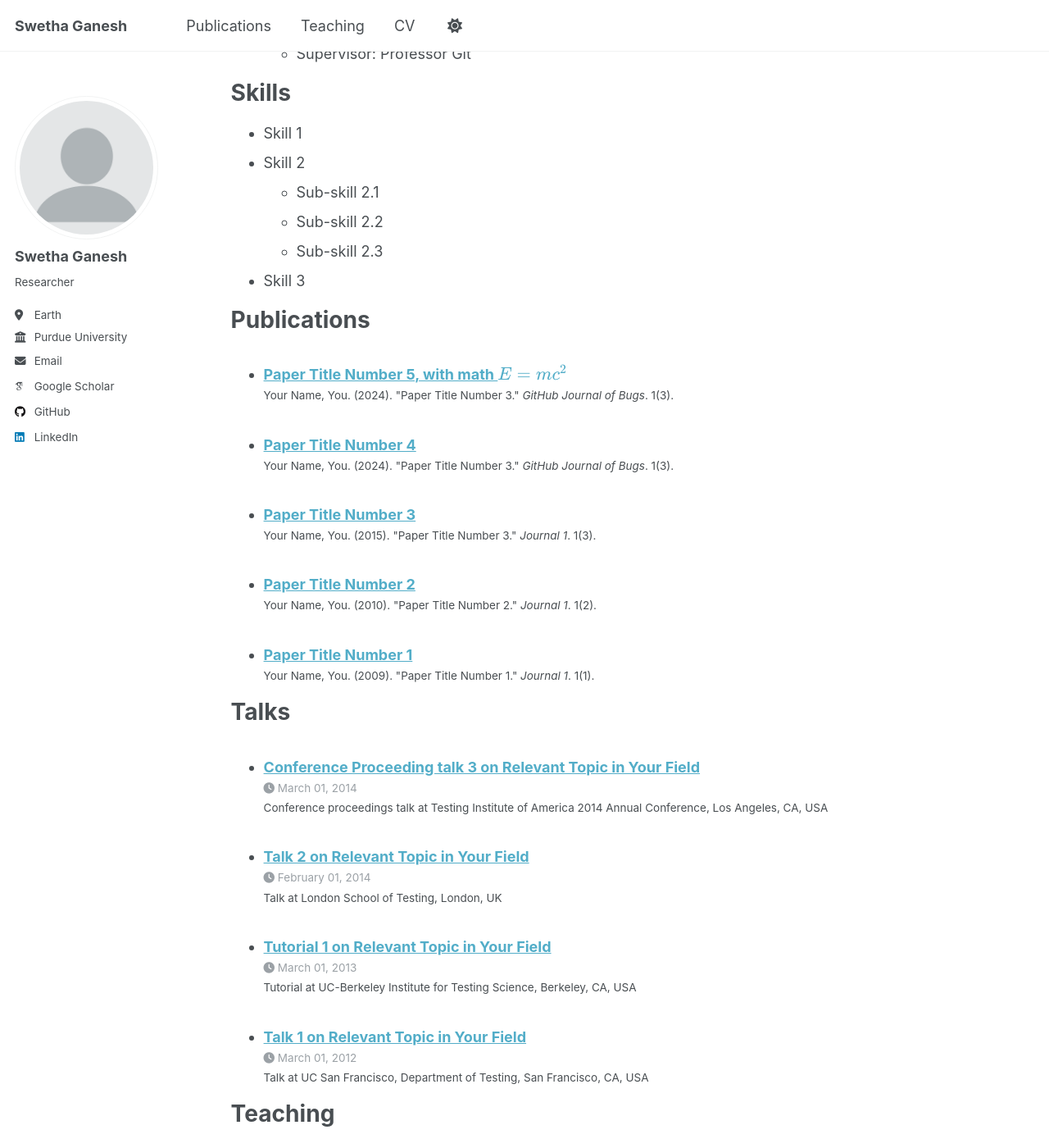
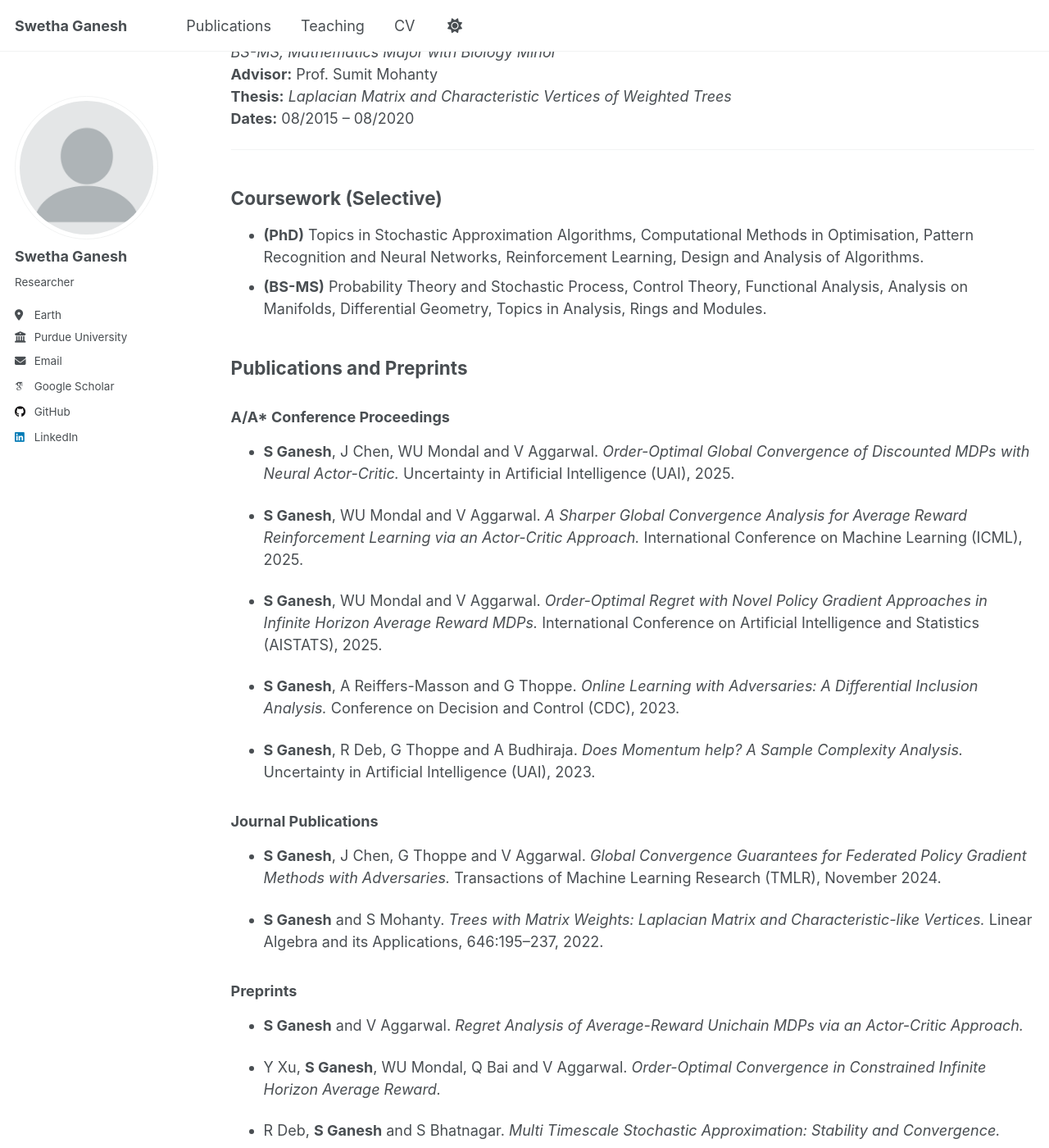
Before and after one commit to swethaganesh17/swethaganesh17.github.io, a Jekyll site: the page built from _pages/cv.md, in a window 1280 px wide and 1400 px high, scrolled down 706 px. Shown: the whole window at 82% size. Built offline with Jekyll 4.4.1, drawn with Linux system fonts in a browser that asks for light colours; some web fonts are replaced; a script that is not in the unit is left out; some of the changed text lies outside the part shown.

Commit message:
Update cv.md

```diff
--- a/_pages/cv.md
+++ b/_pages/cv.md
@@ -9,56 +9,89 @@ redirect_from:
 
 {% include base_path %}
 
-Education
-======
-* Ph.D in Version Control Theory, GitHub University, 2018 (expected)
-* M.S. in Jekyll, GitHub University, 2014
-* B.S. in GitHub, GitHub University, 2012
+## Experience
 
-Work experience
-======
-* Spring 2024: Academic Pages Collaborator
-  * GitHub University
-  * Duties includes: Updates and improvements to template
-  * Supervisor: The Users
+**Purdue University, West Lafayette**
+*Postdoctoral Scholar, School of Industrial Engineering*
+**Advisor:** Prof. Vaneet Aggarwal
+**Dates:** 02/2025 – Present
 
-* Fall 2015: Research Assistant
-  * GitHub University
-  * Duties included: Merging pull requests
-  * Supervisor: Professor Hub
+**Purdue University, West Lafayette**
+*Visiting Scholar, School of Industrial Engineering*
+**Advisor:** Prof. Vaneet Aggarwal
+**Dates:** 08/2023 – 01/2025
 
-* Summer 2015: Research Assistant
-  * GitHub University
-  * Duties included: Tagging issues
-  * Supervisor: Professor Git
+---
 
-Skills
-======
-* Skill 1
-* Skill 2
-  * Sub-skill 2.1
-  * Sub-skill 2.2
-  * Sub-skill 2.3
-* Skill 3
+## Education
 
-Publications
-======
-  <ul>{% for post in site.publications reversed %}
-    {% include archive-single-cv.html %}
-  {% endfor %}</ul>
+**Indian Institute of Science, Bengaluru**
+*PhD, Department of Computer Science and Automation*
+**Advisor:** Prof. Gugan Thoppe
+**Thesis:** *On Policy Gradients, Momentum, and Learning with Adversaries: Algorithms and Convergence Analysis*
+**Dates:** 10/2020 – 02/2025
 
-Talks
-======
-  <ul>{% for post in site.talks reversed %}
-    {% include archive-single-talk-cv.html  %}
-  {% endfor %}</ul>
+**Indian Institute of Science Education and Research, Trivandrum**
+*BS-MS, Mathematics Major with Biology Minor*
+**Advisor:** Prof. Sumit Mohanty
+**Thesis:** *Laplacian Matrix and Characteristic Vertices of Weighted Trees*
+**Dates:** 08/2015 – 08/2020
 
-Teaching
-======
-  <ul>{% for post in site.teaching reversed %}
-    {% include archive-single-cv.html %}
-  {% endfor %}</ul>
+---
 
-Service and leadership
-======
-* Currently signed in to 43 different slack teams
+## Coursework (Selective)
+
+- **(PhD)** Topics in Stochastic Approximation Algorithms, Computational Methods in Optimisation, Pattern Recognition and Neural Networks, Reinforcement Learning, Design and Analysis of Algorithms.
+- **(BS-MS)** Probability Theory and Stochastic Process, Control Theory, Functional Analysis, Analysis on Manifolds, Differential Geometry, Topics in Analysis, Rings and Modules.
+
+## Publications and Preprints
+
+### A/A* Conference Proceedings
+
+- **S Ganesh**, J Chen, WU Mondal and V Aggarwal. *Order-Optimal Global Convergence of Discounted MDPs with Neural Actor-Critic.* Uncertainty in Artificial Intelligence (UAI), 2025.
+
+- **S Ganesh**, WU Mondal and V Aggarwal. *A Sharper Global Convergence Analysis for Average Reward Reinforcement Learning via an Actor-Critic Approach.* International Conference on Machine Learning (ICML), 2025.
+
+- **S Ganesh**, WU Mondal and V Aggarwal. *Order-Optimal Regret with Novel Policy Gradient Approaches in Infinite Horizon Average Reward MDPs.* International Conference on Artificial Intelligence and Statistics (AISTATS), 2025.
+
+- **S Ganesh**, A Reiffers-Masson and G Thoppe. *Online Learning with Adversaries: A Differential Inclusion Analysis.* Conference on Decision and Control (CDC), 2023.
+
+- **S Ganesh**, R Deb, G Thoppe and A Budhiraja. *Does Momentum help? A Sample Complexity Analysis.* Uncertainty in Artificial Intelligence (UAI), 2023.
+
+### Journal Publications
+
+- **S Ganesh**, J Chen, G Thoppe and V Aggarwal. *Global Convergence Guarantees for Federated Policy Gradient Methods with Adversaries.* Transactions of Machine Learning Research (TMLR), November 2024.
+
+- **S Ganesh** and S Mohanty. *Trees with Matrix Weights: Laplacian Matrix and Characteristic-like Vertices.* Linear Algebra and its Applications, 646:195–237, 2022.
+
+### Preprints
+
+- **S Ganesh** and V Aggarwal. *Regret Analysis of Average-Reward Unichain MDPs via an Actor-Critic Approach.*
+
+- Y Xu, **S Ganesh**, WU Mondal, Q Bai and V Aggarwal. *Order-Optimal Convergence in Constrained Infinite Horizon Average Reward.*
+
+- R Deb, **S Ganesh** and S Bhatnagar. *Multi Timescale Stochastic Approximation: Stability and Convergence.*
+
+---
+
+## Teaching Experience
+
+- **Teaching Assistant (NPTEL)**
+  *Reinforcement Learning*
+  Instructor: Prof. Balaraman Ravindran (IIT Madras)
+  **January 2023 – April 2023**
+
+- **Visiting Lecturer**
+  *Algorithms and Data Structures*
+  Jyoti Nivas College, Bangalore
+  **April 2022 – April 2023**
+
+- **Teaching Assistant (IISc)**
+  *E1 396 – Topics in Stochastic Approximation Algorithms*
+  Instructors: Prof. Shalabh Bhatnagar and Prof. Gugan Thoppe
+  **August 2022 – December 2022**
+
+- **Teaching Assistant (IISc)**
+  *E0 226 – Linear Algebra and Probability*
+  Instructor: Prof. Gugan Thoppe
+  **August 2021 – December 2021**
```
